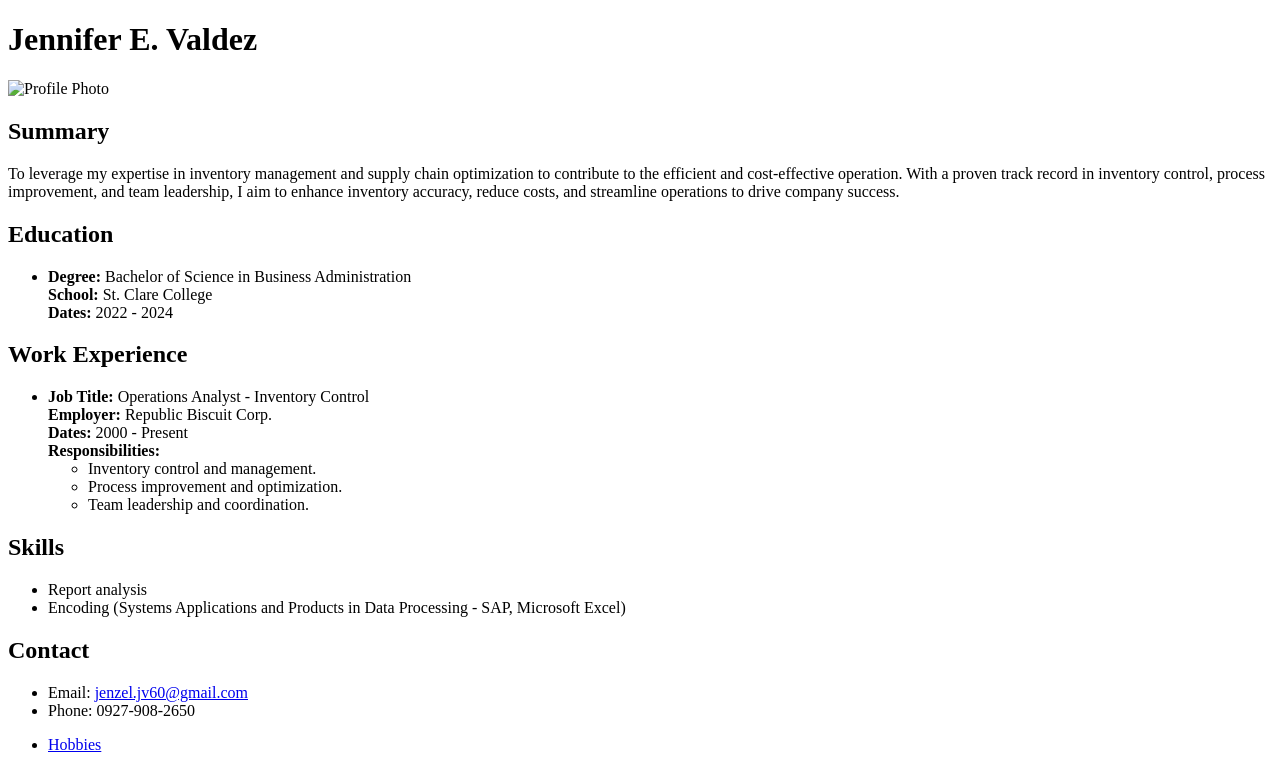
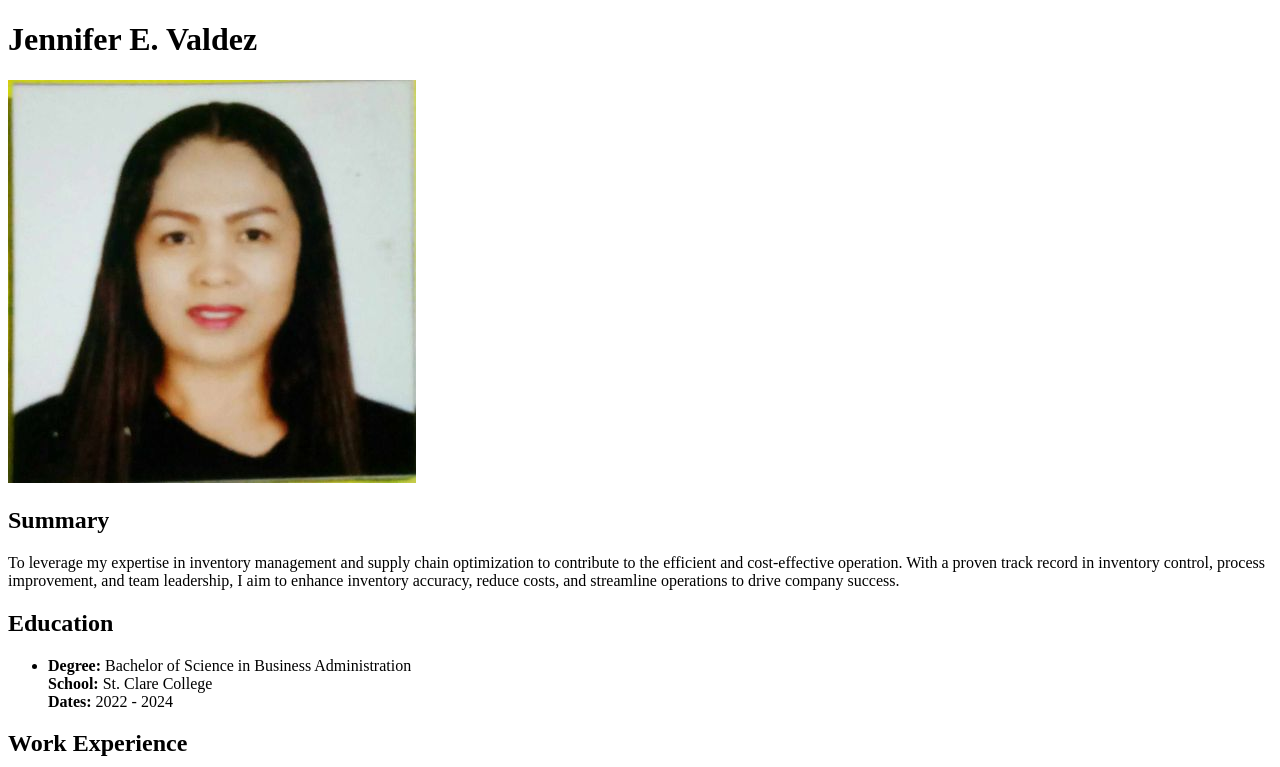
Before and after one commit to jennifer-valdez/my-portfolio, a plain HTML site: page index.html in a window 1280 px wide. Shown: the top 767 px of the page. Drawn offline with Linux system fonts and the light colour scheme.

Commit message:
Add files via upload

```diff
--- a/index.html
+++ b/index.html
@@ -8,7 +8,7 @@
 <body>
     <header>
         <h1>Jennifer E. Valdez</h1>
-        <img src="IMG/IMG_20230108_212710.JPG" alt="Profile Photo">
+        <img class="profile-Mamayeah" src="https://github.com/jennifer-valdez/my-portfolio/blob/main/Mamayeah.jpg?raw=true" alt="Profile Photo">
     </header>
 
     <section>
@@ -65,12 +65,6 @@
         </ul>
     </section>
 
-    <nav>
-        <ul>
-            <li><a href="hobbies.html">Hobbies</a></li>
-        </ul>
-    </nav>
-
     <footer>
         &copy; 2023 Jennifer E. Valdez
     </footer>
```
